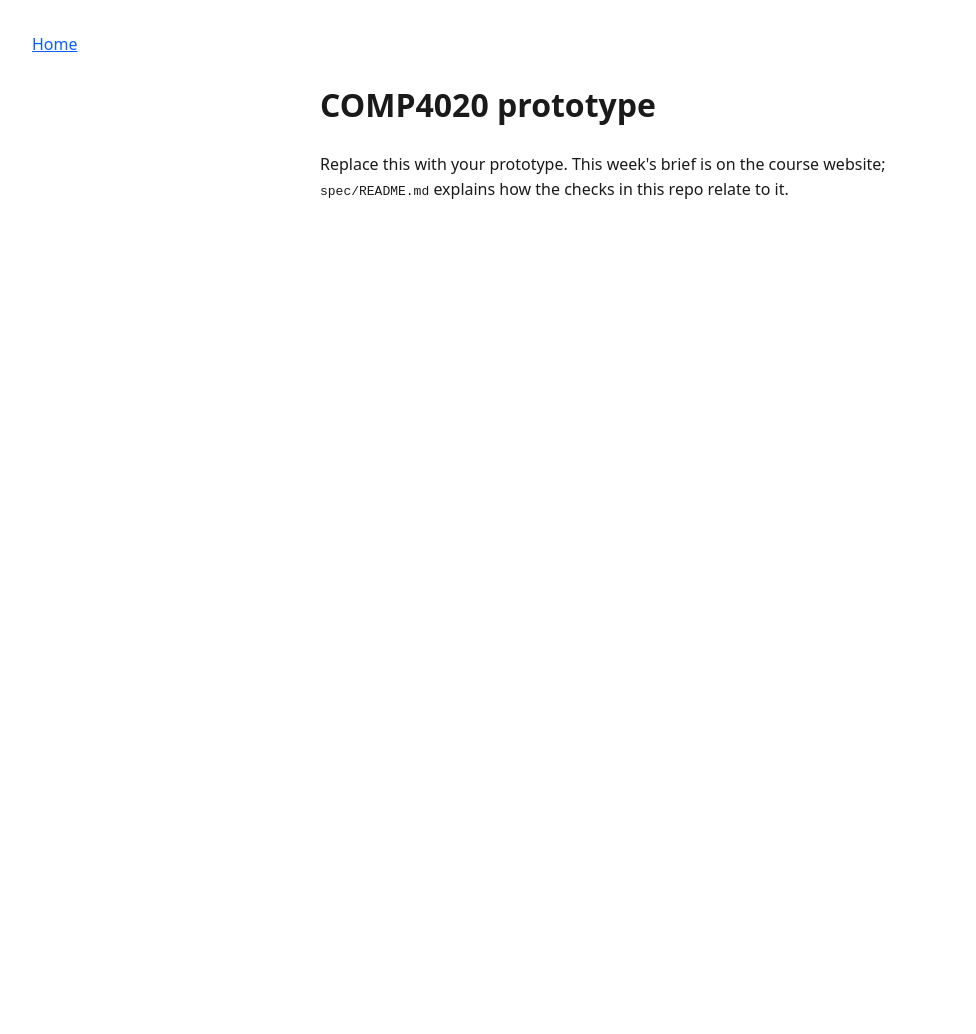
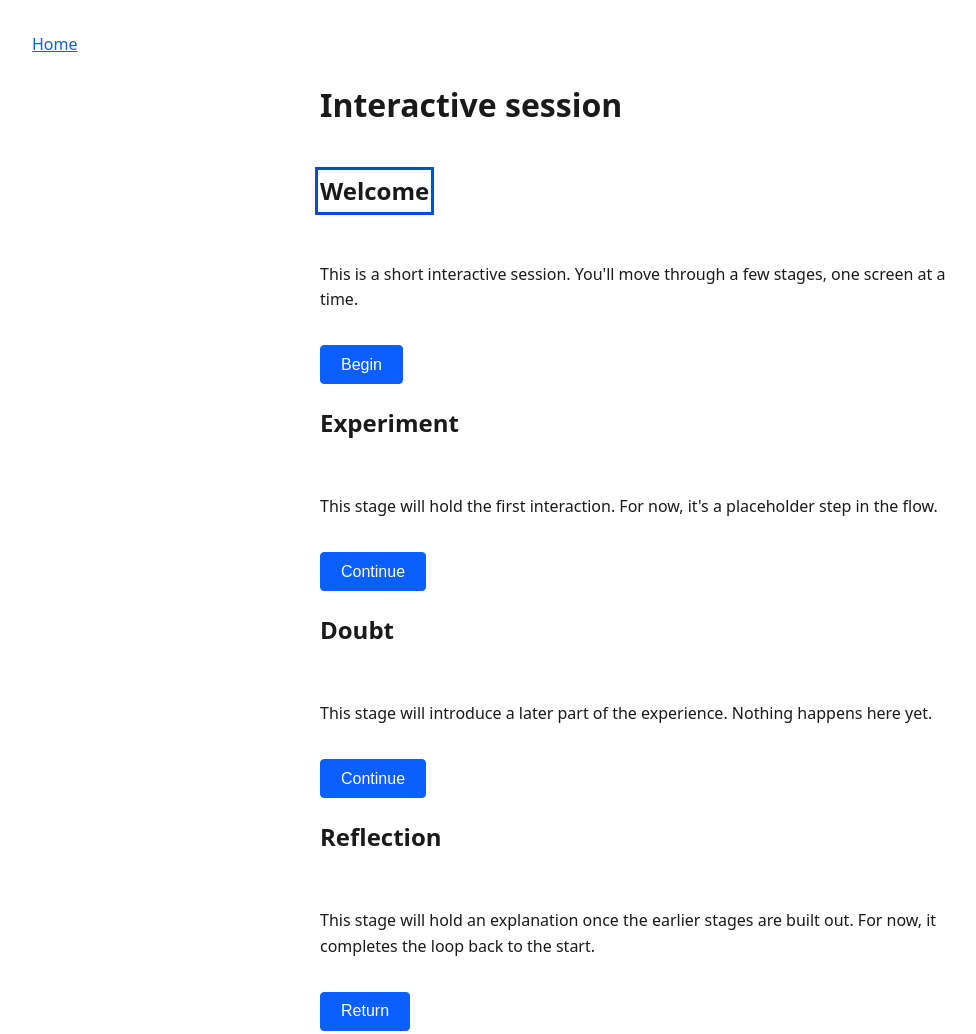
Before and after one commit to comp4020-agentic-coding-studio/comp4020-ass1-Se-m1Ne, a website built with Vite: page index.html in a window 1280 px wide. Shown: the whole page, without its empty margins (0-976 px from the left). Before the commit the page ends 800 px from the top, so only its background shows below. Built offline with nearby package versions, Linux system fonts and the light colour scheme.

Commit message:
Create initial interaction skeleton

```diff
--- a/index.html
+++ b/index.html
@@ -13,11 +13,43 @@
       </nav>
     </header>
     <main>
-      <h1>COMP4020 prototype</h1>
-      <p data-testid="intro">
-        Replace this with your prototype. This week's brief is on the course website;
-        <code>spec/README.md</code> explains how the checks in this repo relate to it.
-      </p>
+      <h1>Interactive session</h1>
+
+      <section data-app-state="intro">
+        <h2 tabindex="-1">Welcome</h2>
+        <p data-testid="intro">
+          This is a short interactive session. You'll move through a few
+          stages, one screen at a time.
+        </p>
+        <button type="button" data-action="continue">Begin</button>
+      </section>
+
+      <section data-app-state="experiment" hidden>
+        <h2 tabindex="-1">Experiment</h2>
+        <p>
+          This stage will hold the first interaction. For now, it's a
+          placeholder step in the flow.
+        </p>
+        <button type="button" data-action="continue">Continue</button>
+      </section>
+
+      <section data-app-state="doubt" hidden>
+        <h2 tabindex="-1">Doubt</h2>
+        <p>
+          This stage will introduce a later part of the experience. Nothing
+          happens here yet.
+        </p>
+        <button type="button" data-action="continue">Continue</button>
+      </section>
+
+      <section data-app-state="reflection" hidden>
+        <h2 tabindex="-1">Reflection</h2>
+        <p>
+          This stage will hold an explanation once the earlier stages are
+          built out. For now, it completes the loop back to the start.
+        </p>
+        <button type="button" data-action="continue">Return</button>
+      </section>
     </main>
     <script type="module" src="./main.ts"></script>
   </body>
--- a/main.ts
+++ b/main.ts
@@ -1,8 +1,37 @@
-// Your prototype's TypeScript goes here. This file exists so the lint
-// sensor has something to check from day one. If the week's spec rules out
-// JavaScript, delete this file and the script tag in index.html — the site
-// you ship has to meet the spec, not the template's defaults.
-const intro = document.querySelector<HTMLElement>('[data-testid="intro"]');
-if (intro) {
-  intro.dataset.ready = "true";
+// A small, explicit state machine driving a single-page flow. Each state is
+// a <section data-app-state="..."> in index.html; this script only ever
+// toggles which one is visible and moves focus to it. No timers, no hidden
+// changes, no effects — that's deliberately left for a later iteration.
+type AppState = "intro" | "experiment" | "doubt" | "reflection";
+
+const NEXT_STATE: Record<AppState, AppState> = {
+  intro: "experiment",
+  experiment: "doubt",
+  doubt: "reflection",
+  reflection: "intro",
+};
+
+const sections = new Map<AppState, HTMLElement>();
+for (const section of document.querySelectorAll<HTMLElement>("[data-app-state]")) {
+  const state = section.dataset.appState as AppState;
+  sections.set(state, section);
 }
+
+let currentState: AppState = "intro";
+
+function showState(state: AppState): void {
+  currentState = state;
+  for (const [key, section] of sections) {
+    section.hidden = key !== state;
+  }
+  sections.get(state)?.querySelector<HTMLElement>("h2")?.focus();
+}
+
+document.querySelector("main")?.addEventListener("click", (event) => {
+  const target = event.target;
+  if (!(target instanceof Element)) return;
+  if (!target.closest("[data-action='continue']")) return;
+  showState(NEXT_STATE[currentState]);
+});
+
+showState(currentState);
--- a/styles.css
+++ b/styles.css
@@ -14,3 +14,30 @@ main {
 a {
   color: #0b5fff;
 }
+
+section[data-app-state] {
+  display: flex;
+  flex-direction: column;
+  align-items: flex-start;
+  gap: 1rem;
+}
+
+button {
+  padding: 0.6rem 1.25rem;
+  border: 1px solid #0b5fff;
+  border-radius: 0.25rem;
+  background: #0b5fff;
+  color: #fff;
+  font-size: 1rem;
+  cursor: pointer;
+}
+
+button:hover {
+  background: #094ecc;
+}
+
+button:focus-visible,
+h2:focus-visible {
+  outline: 3px solid #094ecc;
+  outline-offset: 2px;
+}
```
